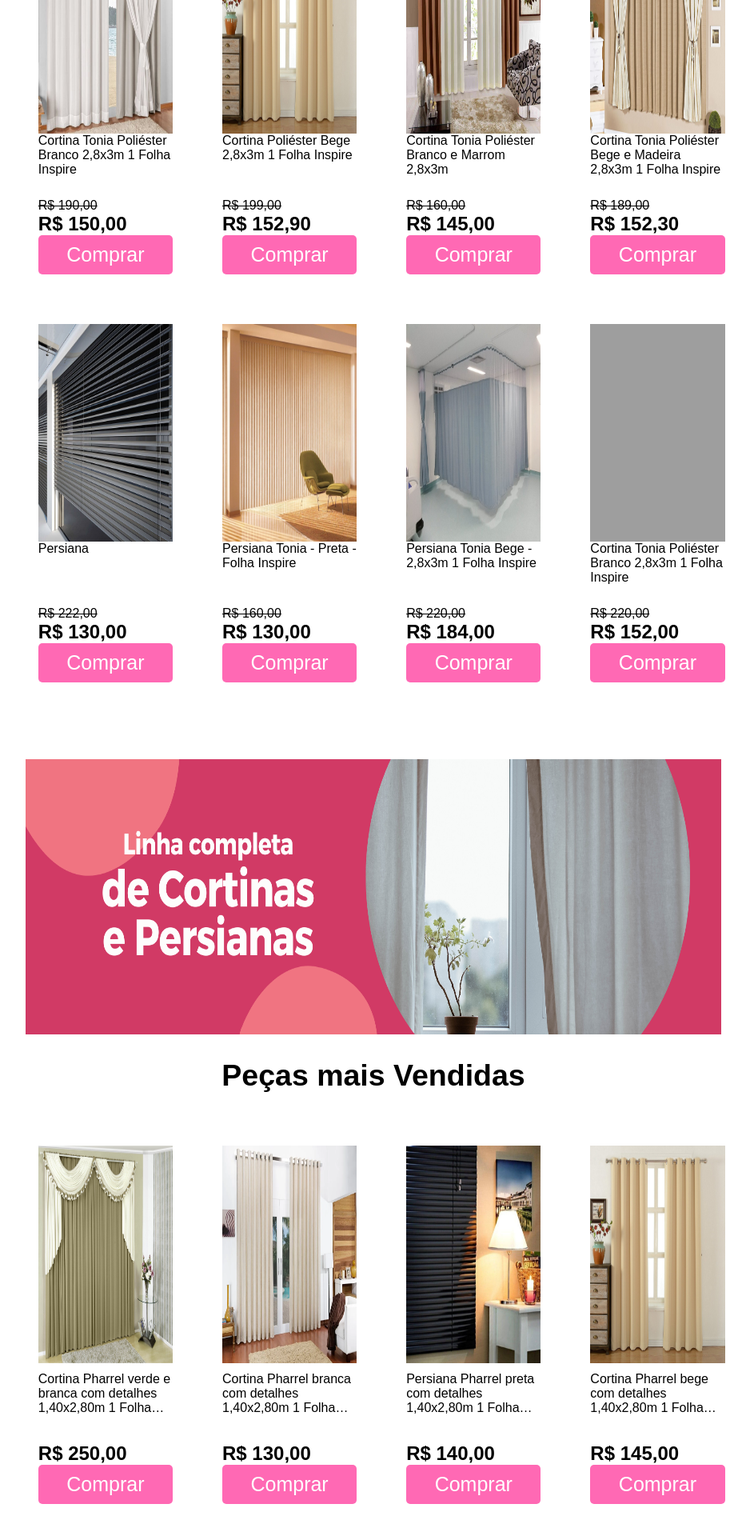
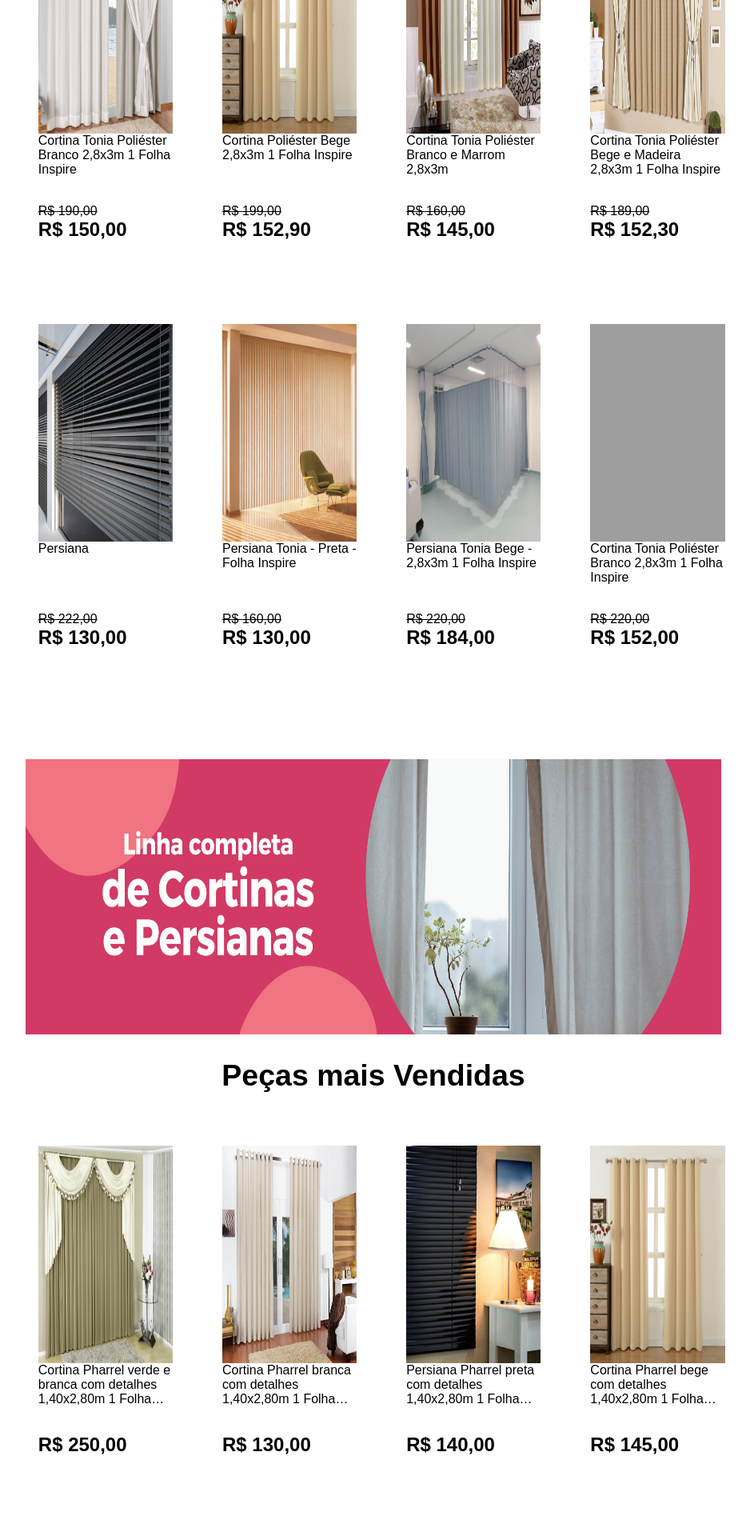
Before and after one commit to lu0000/dona-maria-cortinas-e-cia, a PHP site: page / in a window 1280 px wide. Shown: the part 1560-3480 px from the top of the page at 80% size, without its empty margins (173-1111 px from the left). Run offline with PHP 8.4, Linux system fonts and the light colour scheme; grey boxes are pictures that could not be loaded.

Commit message:
tirando o botão comprar

```diff
--- a/estilo.css
+++ b/estilo.css
@@ -135,7 +135,6 @@ main{
     height: 11rem;
     display: flex;
     flex-direction: column;
-    justify-content: end;
     word-wrap: break-word;
 }
 .itens-descricao div{
@@ -157,31 +156,6 @@ main{
     overflow: hidden;
 }
 
-/* Estilo base do botão */
-.itens button {
-    display: inline-block;
-    padding: 10px 20px;
-    font-size: 25px;
-    background-color: #FF69B4;
-    color: #fff;
-    border: none;
-    border-radius: 5px;
-    cursor: pointer;
-    text-align: center;
-    text-decoration: none;
-    transition: background-color 0.3s ease;
-}
-
-/* Estilo de hover para o botão */
-.itens button:hover {
-    background-color: #FF1493;
-}
-
-/* Estilo de foco para acessibilidade */
-.itens button:focus {
-    outline: none;
-    box-shadow: 0 0 5px rgba(255, 105, 180, 0.8);
-}
 .carrinho{
     padding: 1rem 16%;
 }
--- a/index.php
+++ b/index.php
@@ -85,7 +85,6 @@
                         <div><p class="texto-limitado"><?=$f["nome"]?></p></div>
                         <p><s><?=$f["preco_cortado"]?></s></p>
                         <h1><?=$f["preco"]?></h1>
-                        <button>Comprar</button>
                     </div>
                 </div>
                 <?php
@@ -115,7 +114,6 @@
                     <div class="itens-descricao">
                         <div><p class="texto-limitado"><?=$f["nome"]?></p></div>
                         <h1><?=$f["preco"]?></h1>
-                        <button>Comprar</button>
                     </div>
                 </div>
                 <?php
@@ -145,7 +143,6 @@
                     <div class="itens-descricao">
                         <div><p class="texto-limitado"><?=$f["nome"]?></p></div>
                         <h1><?=$f["preco"]?></h1>
-                        <button>Comprar</button>
                     </div>
                 </div>
                 <?php
```
